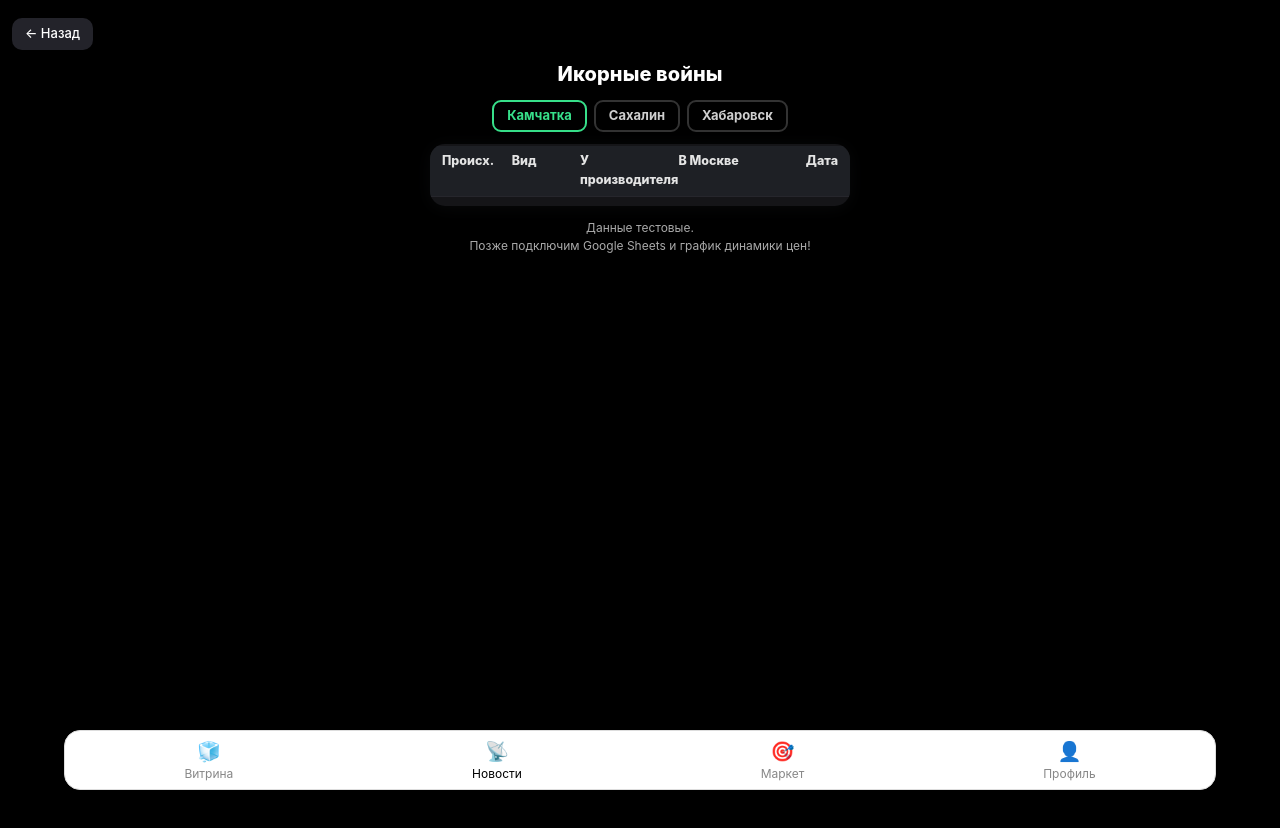
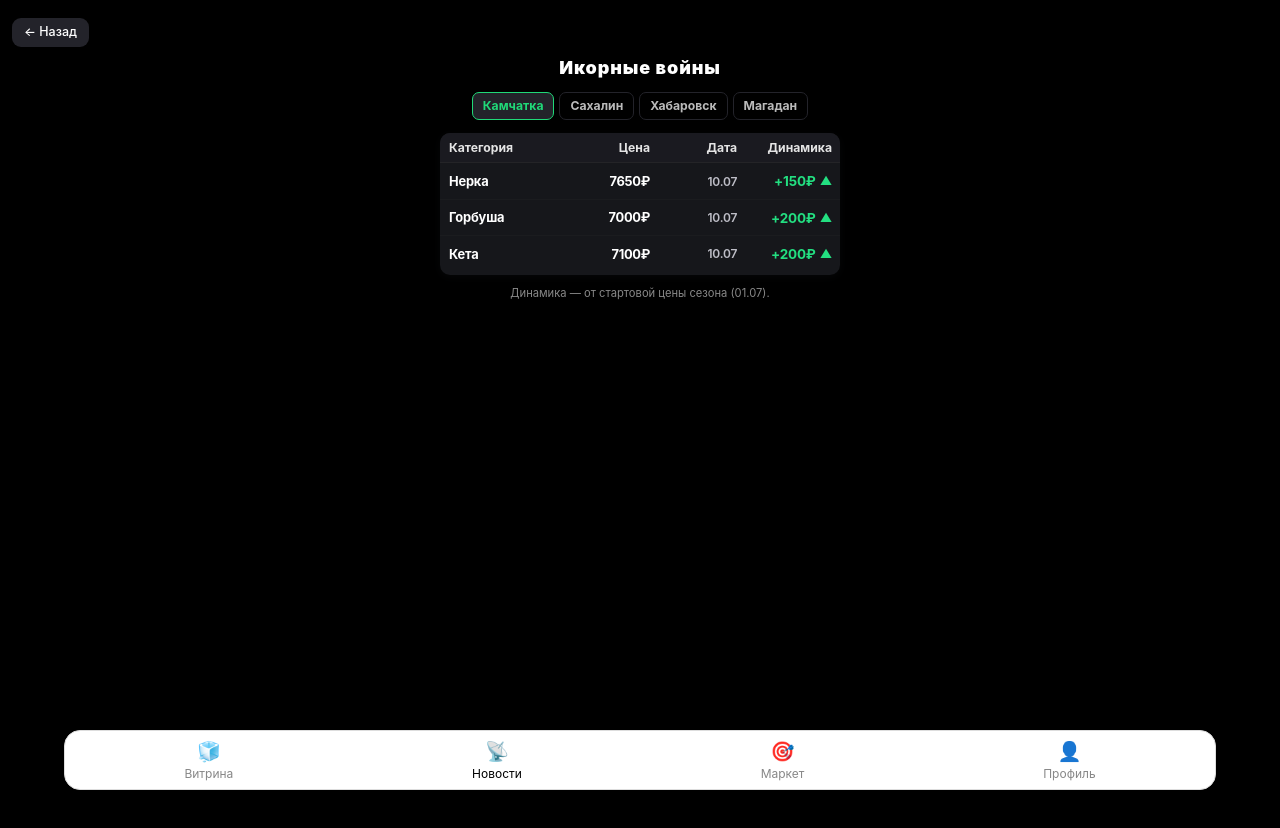
Before and after one commit to AlexSalavat/ikra-miniapp, a React (Create React App) app: page /news/ikra-wars in a window 1280 px wide. Shown: the top 828 px of the page. Built offline with nearby package versions, Linux system fonts and the light colour scheme.

Commit message:
UI/UX: правки витрин, наведение красоты, фикс фильтров

```diff
--- a/src/components/CaviarWarBoard.js
+++ b/src/components/CaviarWarBoard.js
@@ -1,150 +1,136 @@
 import React, { useState } from "react";
 
+const REGIONS = ["Камчатка", "Сахалин", "Хабаровск", "Магадан"];
+
+// Примерные данные (в реале у тебя всё в data/*.js)
 const DATA = [
-  // ...твой массив, как есть...
+  { region: "Камчатка", category: "Нерка", startPrice: 7500, price: 7650, date: "2025-07-10" },
+  { region: "Камчатка", category: "Горбуша", startPrice: 6800, price: 7000, date: "2025-07-10" },
+  { region: "Камчатка", category: "Кета", startPrice: 6900, price: 7100, date: "2025-07-10" },
+  { region: "Сахалин", category: "Горбуша", startPrice: 6700, price: 6550, date: "2025-07-10" },
+  { region: "Сахалин", category: "Кета", startPrice: 6850, price: 6900, date: "2025-07-10" },
+  { region: "Хабаровск", category: "Кета", startPrice: 6800, price: 6950, date: "2025-07-10" },
+  { region: "Магадан", category: "Горбуша", startPrice: 6700, price: 6600, date: "2025-07-10" },
 ];
 
-const ORIGINS = ["Камчатка", "Сахалин", "Хабаровск"];
-
-const Arrow = ({ up }) => (
-  <span style={{ fontSize: 15, fontWeight: 900, marginLeft: 2, color: up ? "#22e472" : "#e03c3c" }}>
-    {up ? "▲" : "▼"}
-  </span>
-);
-
-const BoardCell = ({ value, prev, rub }) => {
-  let color = "#fff";
-  let arrow = null;
-  if (prev !== undefined) {
-    if (value > prev) {
-      color = "#22e472";
-      arrow = <Arrow up />;
-    } else if (value < prev) {
-      color = "#e03c3c";
-      arrow = <Arrow up={false} />;
-    } else {
-      color = "#cfcfcf";
-    }
-  }
+function Dynamics({ price, startPrice }) {
+  const diff = price - startPrice;
+  let color = "#bababa", arrow = "—", sign = "";
+  if (diff > 0) { color = "#23df81"; arrow = "▲"; sign = "+"; }
+  else if (diff < 0) { color = "#f55757"; arrow = "▼"; sign = ""; }
   return (
-    <span style={{
-      color,
-      fontWeight: 600,
-      fontSize: 14,
-      letterSpacing: 0.06,
-      display: 'flex',
-      alignItems: 'center',
-      gap: 2,
-      whiteSpace: 'nowrap'
-    }}>
-      {value}{rub && <span style={{ fontSize: 11, marginLeft: 2 }}>₽</span>}{arrow}
+    <span style={{ fontWeight: 700, color, fontSize: 13.5, display: "inline-flex", alignItems: "center", gap: 2, justifyContent: 'flex-end' }}>
+      {sign}{diff !== 0 ? Math.abs(diff) : 0}₽<span style={{ fontSize: 12, marginLeft: 2 }}>{arrow}</span>
     </span>
   );
-};
+}
 
-const CaviarWarBoard = () => {
-  const [origin, setOrigin] = useState('Камчатка');
-  const filterData = DATA.filter(row => row.origin === origin);
+export default function CaviarWarBoard() {
+  const [region, setRegion] = useState(REGIONS[0]);
+  const filtered = DATA.filter(row => row.region === region);
 
   return (
     <div style={{
-      background: '#000',
-      minHeight: '100vh',
-      padding: '18px 0 70px 0',
-      display: 'flex', flexDirection: 'column', alignItems: 'center',
+      background: "#000",
+      minHeight: "100vh",
+      padding: "18px 0 60px 0",
+      display: "flex",
+      flexDirection: "column",
+      alignItems: "center",
     }}>
       <button
         onClick={() => window.history.back()}
         style={{
-          alignSelf: 'flex-start',
+          alignSelf: "flex-start",
           marginLeft: 12,
-          marginBottom: 9,
-          padding: '6px 13px',
-          borderRadius: 10,
-          background: '#23232a',
-          color: '#fff',
-          border: 'none',
+          marginBottom: 7,
+          padding: "5px 12px",
+          borderRadius: 9,
+          background: "#23232a",
+          color: "#fff",
+          border: "none",
           fontWeight: 500,
-          fontSize: 13,
-          cursor: 'pointer'
+          fontSize: 12.5,
+          cursor: "pointer"
         }}
       >← Назад</button>
-      <h1 style={{
-        color: '#fff', fontWeight: 800, fontSize: 20, letterSpacing: 0.08, marginBottom: 11
-      }}>Икорные войны</h1>
-      <div style={{ display: 'flex', gap: 7, marginBottom: 12 }}>
-        {ORIGINS.map(o => (
+      <div style={{ fontWeight: 900, fontSize: 18, color: "#fff", marginBottom: 11, letterSpacing: "0.05em" }}>Икорные войны</div>
+      {/* Фильтр в одну строку, компактнее */}
+      <div style={{ display: "flex", gap: 5, marginBottom: 13, width: '100%', justifyContent: 'center', flexWrap: 'nowrap' }}>
+        {REGIONS.map(r => (
           <button
-            key={o}
+            key={r}
             style={{
-              background: 'none',
-              color: origin === o ? '#37e08a' : '#cfcfcf',
-              border: `2px solid ${origin === o ? '#37e08a' : '#333'}`,
-              borderRadius: 9,
-              padding: '4.5px 13px',
+              background: region === r ? "#23232a" : "none",
+              color: region === r ? "#20d978" : "#bababa",
+              border: `1.3px solid ${region === r ? "#20d978" : "#23232a"}`,
+              borderRadius: 7,
+              padding: '4px 10px',
               fontWeight: 700,
-              fontSize: 13,
-              cursor: 'pointer',
-              transition: 'border .15s'
+              fontSize: 12.2,
+              cursor: "pointer",
+              minWidth: 70,
+              transition: "border .12s, color .16s, background .18s"
             }}
-            onClick={() => setOrigin(o)}
-          >{o}</button>
+            onClick={() => setRegion(r)}
+          >{r}</button>
         ))}
       </div>
       <div style={{
-        width: '100%',
-        maxWidth: 420,
-        minWidth: 320,
-        background: '#151518',
-        borderRadius: 15,
-        boxShadow: '0 2px 17px #1a1c1f50',
-        overflow: 'hidden',
-        padding: '2px 0 9px 0'
+        width: "100%",
+        maxWidth: 400,
+        minWidth: 240,
+        background: "#16171b",
+        borderRadius: 10,
+        boxShadow: "0 2px 10px #18191c45",
+        overflow: "hidden",
+        padding: "0 0 4px 0"
       }}>
         {/* Шапка таблицы */}
         <div style={{
-          display: 'grid',
-          gridTemplateColumns: '1fr 0.95fr 1.25fr 1.25fr 1fr',
-          padding: '6px 10px',
-          fontWeight: 800,
-          color: '#e4e4e4',
-          fontSize: 12.5,
-          background: '#1e2025',
-          borderBottom: '1.3px solid #26262c',
-          textAlign: 'left',
+          display: "grid",
+          gridTemplateColumns: "1.12fr 1fr 0.92fr 1fr",
+          padding: "6px 8px 5px 9px",
+          fontWeight: 700,
+          color: "#e4e4e4",
+          fontSize: 12.2,
+          background: "#1a1a20",
+          borderBottom: "1.1px solid #242427",
+          textAlign: "left",
         }}>
-          <span style={{paddingLeft:2}}>Происх.</span>
-          <span>Вид</span>
-          <span>У производителя</span>
-          <span>В Москве</span>
-          <span style={{textAlign:'right', paddingRight:2}}>Дата</span>
+          <span>Категория</span>
+          <span style={{textAlign:'right'}}>Цена</span>
+          <span style={{textAlign:'right'}}>Дата</span>
+          <span style={{textAlign:'right'}}>Динамика</span>
         </div>
         {/* Данные */}
-        {filterData.map((row, idx) => (
+        {filtered.length === 0 && (
+          <div style={{ color: '#888', fontSize: 12, textAlign: 'center', padding: '12px 0' }}>Нет данных</div>
+        )}
+        {filtered.map((row, idx) => (
           <div key={idx} style={{
-            display: 'grid',
-            gridTemplateColumns: '1fr 0.95fr 1.25fr 1.25fr 1fr',
-            padding: '7px 10px',
+            display: "grid",
+            gridTemplateColumns: "1.12fr 1fr 0.92fr 1fr",
+            padding: "8px 8px 7px 9px",
             fontWeight: 500,
-            fontSize: 13.2,
-            color: '#fff',
-            alignItems: 'center',
-            borderBottom: idx === filterData.length - 1 ? 'none' : '1px solid #1a1a1f',
-            textAlign: 'left',
+            fontSize: 12.9,
+            color: "#fff",
+            alignItems: "center",
+            borderBottom: idx === filtered.length - 1 ? "none" : "1px solid #1b1c1f",
+            textAlign: "left",
+            minHeight: 28,
+            letterSpacing: '-0.2px'
           }}>
-            <span style={{ fontWeight: 700, overflow: 'hidden', textOverflow: 'ellipsis', whiteSpace: 'nowrap' }}>{row.origin}</span>
-            <span style={{ fontWeight: 600, overflow: 'hidden', textOverflow: 'ellipsis', whiteSpace: 'nowrap' }}>{row.kind}</span>
-            <BoardCell value={row.producerPrice} prev={row.prevProducerPrice} rub />
-            <BoardCell value={row.moscowPrice} prev={row.prevMoscowPrice} rub />
-            <span style={{ fontWeight: 400, fontSize: 11.7, color: '#cfcfcf', justifySelf: 'end' }}>{row.date}</span>
+            <span style={{ fontWeight: 700, overflow: "hidden", textOverflow: "ellipsis", whiteSpace: "nowrap" }}>{row.category}</span>
+            <span style={{ fontWeight: 700, textAlign: 'right', letterSpacing: '-0.3px' }}>{row.price}₽</span>
+            <span style={{ color: '#bebec7', fontSize: 12, textAlign: 'right', fontWeight: 600 }}>{row.date.slice(5).split('-').reverse().join('.')}</span>
+            <span style={{ textAlign: 'right' }}><Dynamics price={row.price} startPrice={row.startPrice} /></span>
           </div>
         ))}
       </div>
-      <div style={{ color: '#aaa', fontSize: 12, marginTop: 13, textAlign: 'center' }}>
-        Данные тестовые.<br />Позже подключим Google Sheets и график динамики цен!
+      <div style={{ color: "#888", fontSize: 11.2, marginTop: 10, textAlign: "center" }}>
+        Динамика — от стартовой цены сезона (01.07).
       </div>
     </div>
   );
-};
-
-export default CaviarWarBoard;
+}
```
